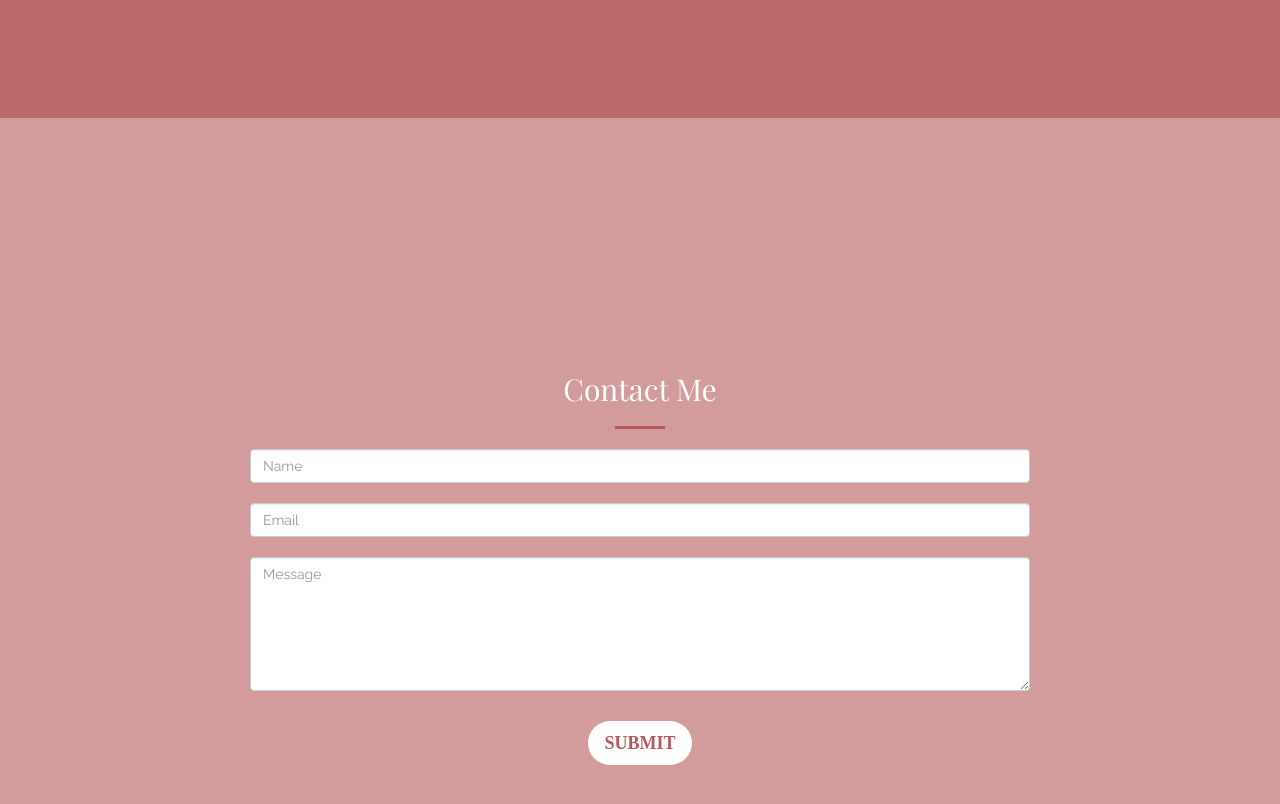
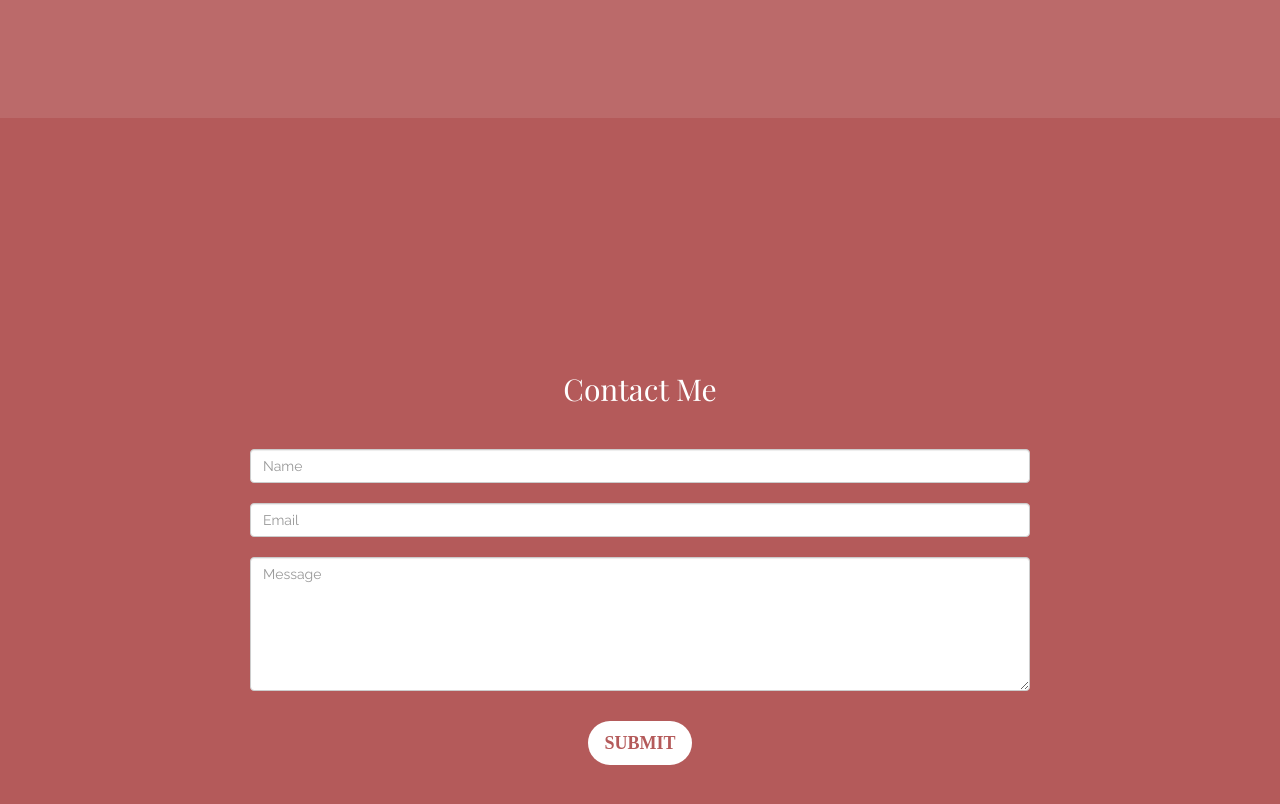
Before and after one commit to linzxe/linzxe.github.io, a website: page index.html in a window 1280 px wide. Shown: the part 2115-2919 px from the top of the page. Drawn offline with nearby package versions, Linux system fonts and the light colour scheme.

Commit message:
fixed color

```diff
--- a/index.html
+++ b/index.html
@@ -213,7 +213,7 @@ utilizing my development and design skills to enhance the presence and brand pow
     </section>
 
 
-<section id="services"  style="background-color:#d29c9c">
+<section id="services"  style="background-color:#b45a5a">
         <div class="container">
             <div class="row">
                 <div class="col-lg-12 text-center">
```
